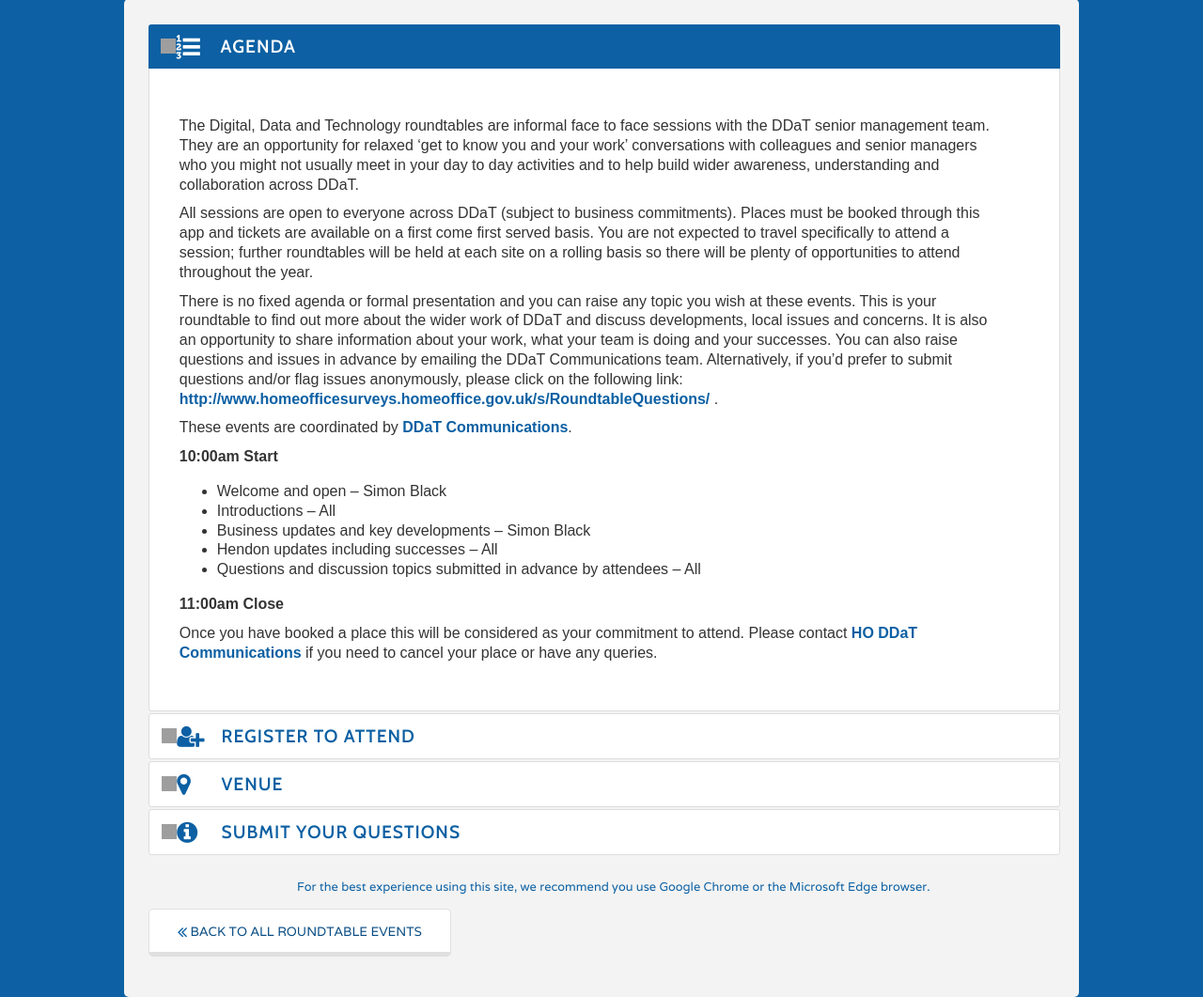
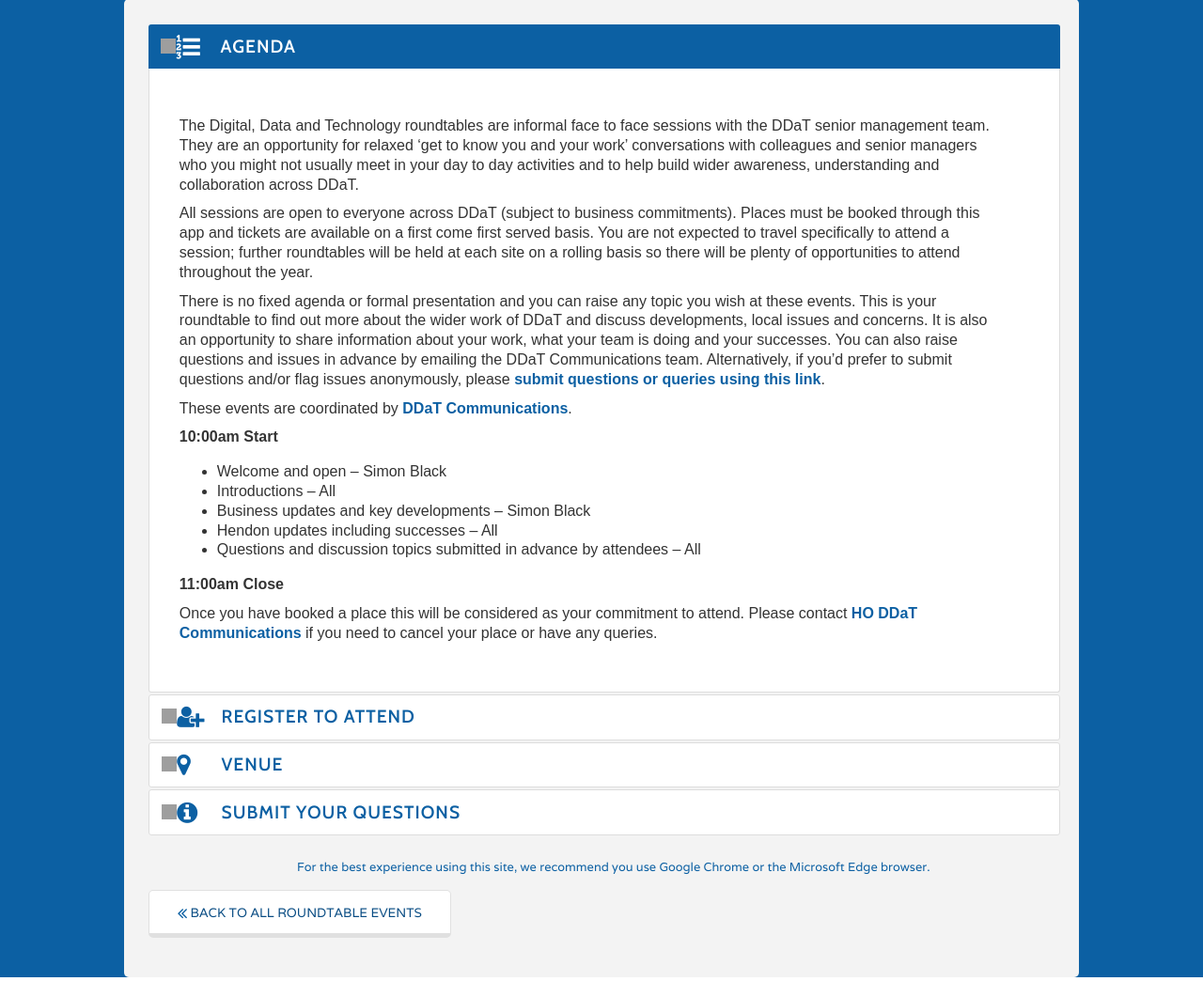
Before and after one commit to amyeverett1/ddat-together-roundtable, a PHP site: page /liverpool.php in a window 1280 px wide, after a click on "AGENDA". Shown: the part 223-1284 px from the top of the page at 94% size. After the commit the page ends 1263 px from the top, so only its background shows below. Run offline with PHP 8.4, Linux system fonts and the light colour scheme; grey boxes are pictures that could not be loaded.

Commit message:
improved link text

```diff
--- a/liverpool.php
+++ b/liverpool.php
@@ -16,7 +16,7 @@
 
             <p>All sessions are open to everyone across DDaT (subject to business commitments). Places must be booked through this app and tickets are available on a first come first served basis. You are not expected to travel specifically to attend a session; further roundtables will be held at each site on a rolling basis so there will be plenty of opportunities to attend throughout the year.</p>
 
-            <p>There is no fixed agenda or formal presentation and you can raise any topic you wish at these events. This is your roundtable to find out more about the wider work of DDaT and discuss developments, local issues and concerns. It is also an opportunity to share information about your work, what your team is doing and your successes.  You can also raise questions and issues in advance by emailing the DDaT Communications team.  Alternatively, if you’d prefer to submit questions and/or flag issues anonymously, please click on the following link: <a href="http://www.homeofficesurveys.homeoffice.gov.uk/s/RoundtableQuestions/">http://www.homeofficesurveys.homeoffice.gov.uk/s/RoundtableQuestions/</a> . </p>
+            <p>There is no fixed agenda or formal presentation and you can raise any topic you wish at these events. This is your roundtable to find out more about the wider work of DDaT and discuss developments, local issues and concerns. It is also an opportunity to share information about your work, what your team is doing and your successes.  You can also raise questions and issues in advance by emailing the DDaT Communications team.  Alternatively, if you’d prefer to submit questions and/or flag issues anonymously, please <a href="http://www.homeofficesurveys.homeoffice.gov.uk/s/RoundtableQuestions/">submit questions or queries using this link</a>.</p>
 
             <p>These events are coordinated by <a href="mailto:HODDaTcommunications@homeoffice.gsi.gov.uk">DDaT Communications</a>.</p>
             <p><strong>10:00am Start</strong></p>
--- a/southport.php
+++ b/southport.php
@@ -16,7 +16,7 @@
 
             <p>All sessions are open to everyone across DDaT (subject to business commitments). Places must be booked through this app and tickets are available on a first come first served basis. You are not expected to travel specifically to attend a session; further roundtables will be held at each site on a rolling basis so there will be plenty of opportunities to attend throughout the year.</p>
 
-            <p>There is no fixed agenda or formal presentation and you can raise any topic you wish at these events. This is your roundtable to find out more about the wider work of DDaT and discuss developments, local issues and concerns. It is also an opportunity to share information about your work, what your team is doing and your successes.  You can also raise questions and issues in advance by emailing the DDaT Communications team.  Alternatively, if you’d prefer to submit questions and/or flag issues anonymously, please click on the following link: <a href="http://www.homeofficesurveys.homeoffice.gov.uk/s/RoundtableQuestions/">http://www.homeofficesurveys.homeoffice.gov.uk/s/RoundtableQuestions/</a> . </p>
+            <p>There is no fixed agenda or formal presentation and you can raise any topic you wish at these events. This is your roundtable to find out more about the wider work of DDaT and discuss developments, local issues and concerns. It is also an opportunity to share information about your work, what your team is doing and your successes.  You can also raise questions and issues in advance by emailing the DDaT Communications team.  Alternatively, if you’d prefer to submit questions and/or flag issues anonymously, please <a href="http://www.homeofficesurveys.homeoffice.gov.uk/s/RoundtableQuestions/">submit questions or queries using this link</a>.</p>
 
             <p>These events are coordinated by <a href="mailto:HODDaTcommunications@homeoffice.gsi.gov.uk">DDaT Communications</a>.</p>
             <p><strong>13:30pm Start</strong></p>
```
